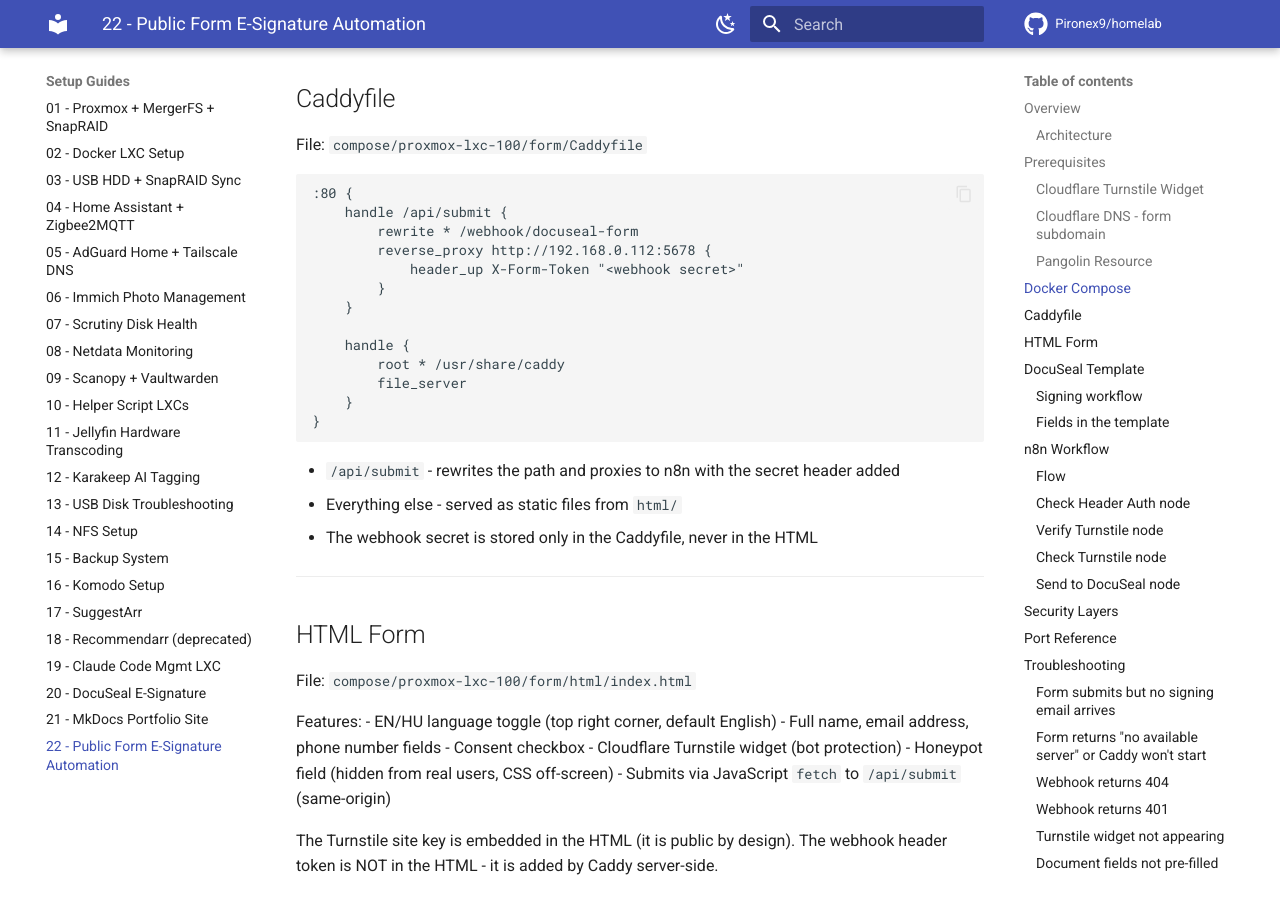
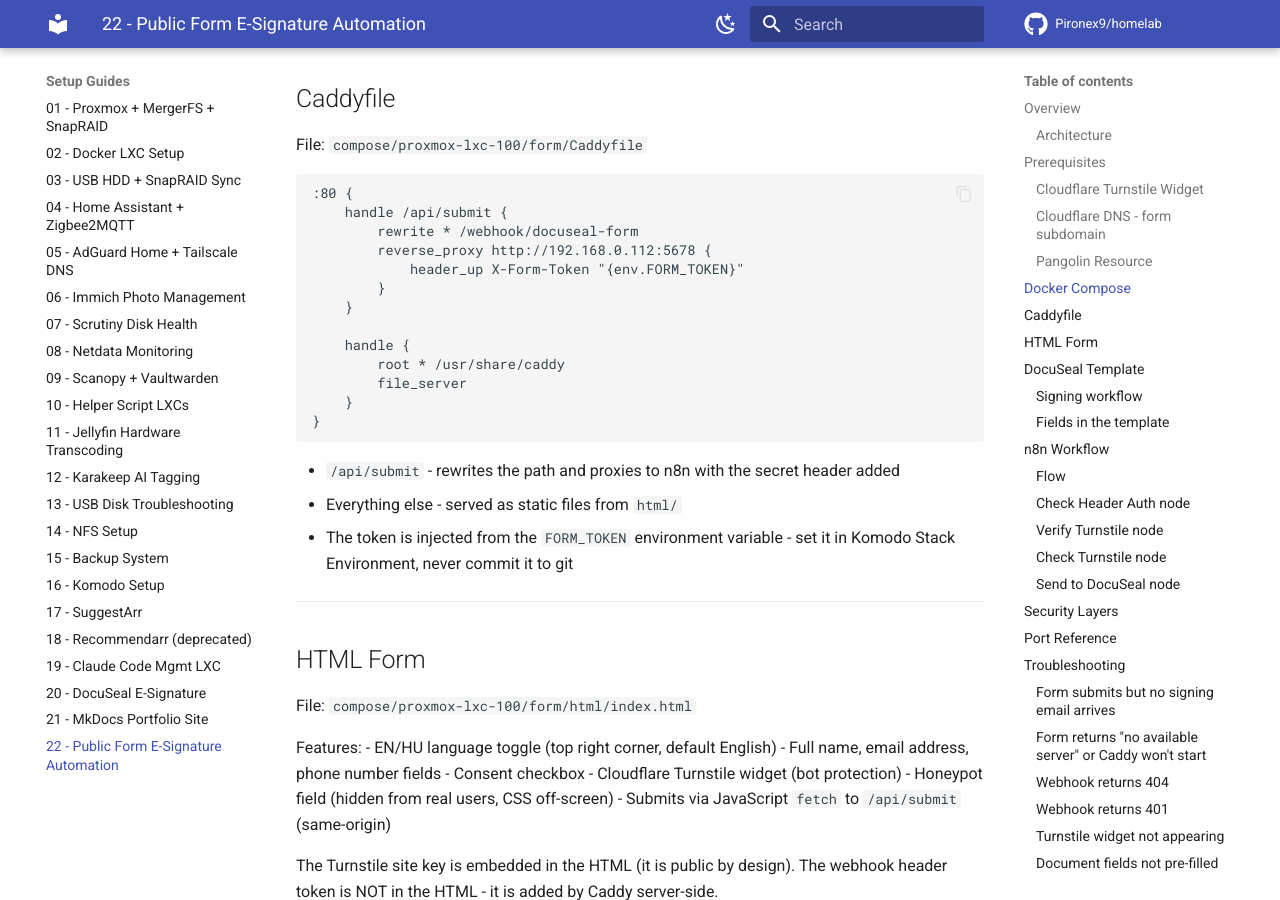
Before and after one commit to Pironex9/homelab, an MkDocs documentation site: the page built from docs/proxmox/22_Public_Form_E-Signature_Automation.md, in a window 1280 px wide and 900 px high, scrolled down 2477 px. Built offline with MkDocs 1.6.1 and Material for MkDocs 9.7.7, drawn with Linux system fonts in a browser that asks for light colours; comment, search, counter and statistics services are not loaded.

Commit message:
Update doc 22: Caddyfile uses env var for webhook token

```diff
--- a/docs/proxmox/22_Public_Form_E-Signature_Automation.md
+++ b/docs/proxmox/22_Public_Form_E-Signature_Automation.md
@@ -100,7 +100,7 @@
     handle /api/submit {
         rewrite * /webhook/docuseal-form
         reverse_proxy http://192.168.0.112:5678 {
-            header_up X-Form-Token "<webhook secret>"
+            header_up X-Form-Token "{env.FORM_TOKEN}"
         }
     }
 
@@ -113,7 +113,7 @@
 
 - `/api/submit` - rewrites the path and proxies to n8n with the secret header added
 - Everything else - served as static files from `html/`
-- The webhook secret is stored only in the Caddyfile, never in the HTML
+- The token is injected from the `FORM_TOKEN` environment variable - set it in Komodo Stack Environment, never commit it to git
 
 ---
 
```
